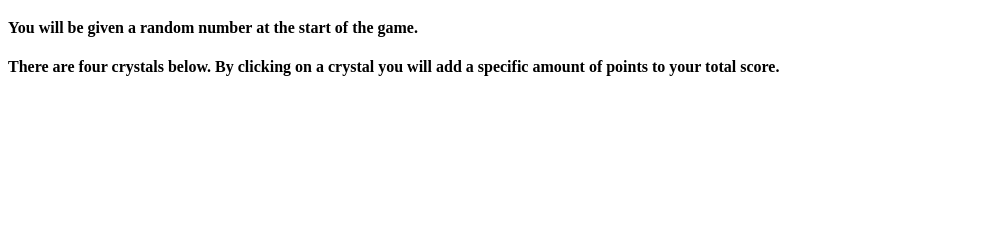
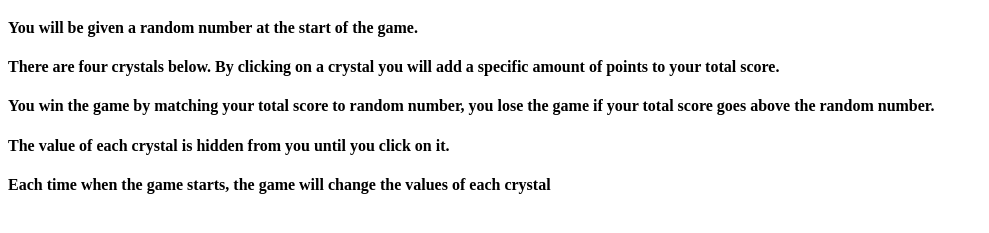
Before and after one commit to Manofsilva/Crystals-Collector-Game, a plain HTML site: page index.html in a window 1280 px wide. Shown: the part 61-294 px from the top of the page, without its empty margins (0-989 px from the left). Drawn offline with Linux system fonts and the light colour scheme.

Commit message:
completed game rules

```diff
--- a/index.html
+++ b/index.html
@@ -10,9 +10,11 @@
 
     <div id="rules-area">
         <h4>You will be given a random number at the start of the game.</h4>
-
         <h4>There are four crystals below. By clicking on a crystal you will add a specific amount of points to your total score.</h4>
-
+        <h4>You win the game by matching your total score to random number, you lose the game if your total score goes above the random number.</h4>
+        <h4>The value of each crystal is hidden from you until you click on it.</h4>
+        <h4>Each time when the game starts, the game will change the values of each crystal</h4>
+    </div>
 
 </body>
 </html>
```
